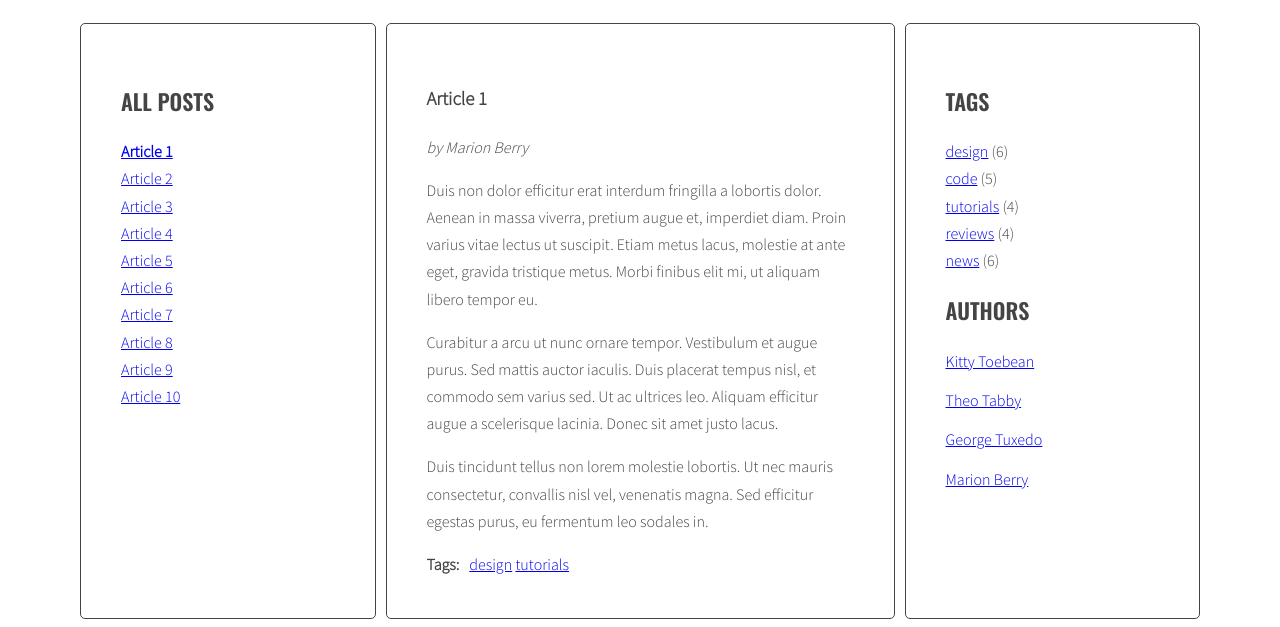
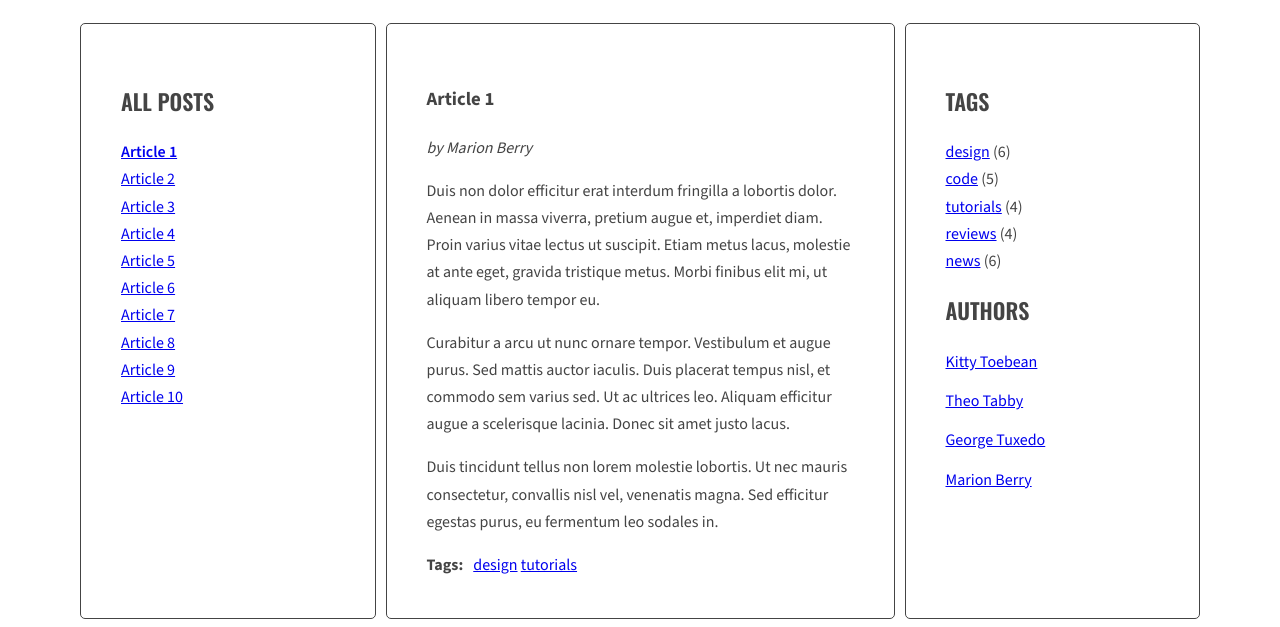
Before and after one commit to jaroslaw-szewczyk/Blog, a website: page index.html in a window 1280 px wide. Shown: the part 220-847 px from the top of the page. Drawn offline with nearby package versions, Linux system fonts and the light colour scheme.

Commit message:
Correct google fonts link

```diff
--- a/sass/style.scss
+++ b/sass/style.scss
@@ -1,4 +1,4 @@
-@import url('https://fonts.googleapis.com/css?family=Oswald:400,600|Sacramento|Source+Sans+Pro:300&subset=latin-ext');
+@import url('https://fonts.googleapis.com/css2?family=Oswald:wght@200..700&family=Sacramento&family=Source+Sans+3:wght@200..900&display=swap');
 
 /* Variables */
 
@@ -7,7 +7,7 @@ $color-dark: #444;
 
 $font-logo: 'Sacramento', cursive;
 $font-header: 'Oswald', sans-serif;
-$font-text: 'Source Sans Pro', sans-serif;
+$font-text: 'Source Sans 3', sans-serif;
 
 /* Global */
 
@@ -81,7 +81,7 @@ body {
   margin: 0;
   padding: 0;
   .active {
-    font-weight: bold;
+    font-weight: 600;
   }
 }
 
```
Also changed, not shown: css/style.css.
